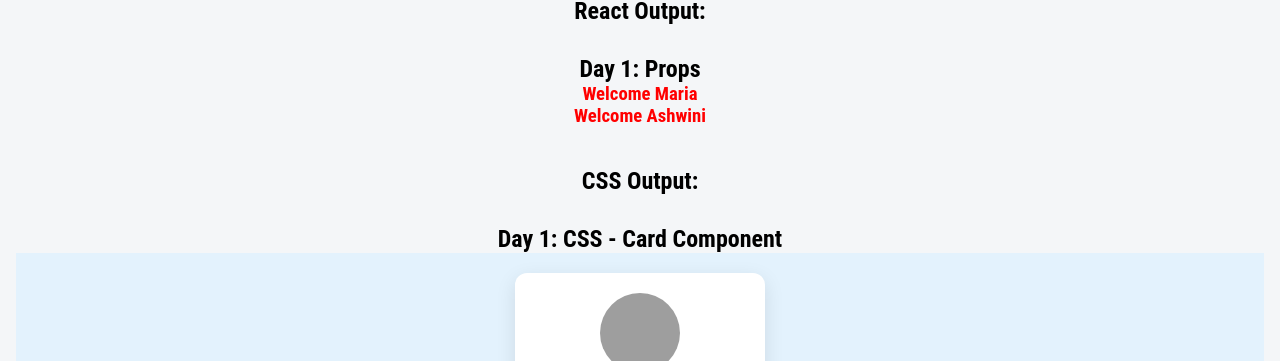
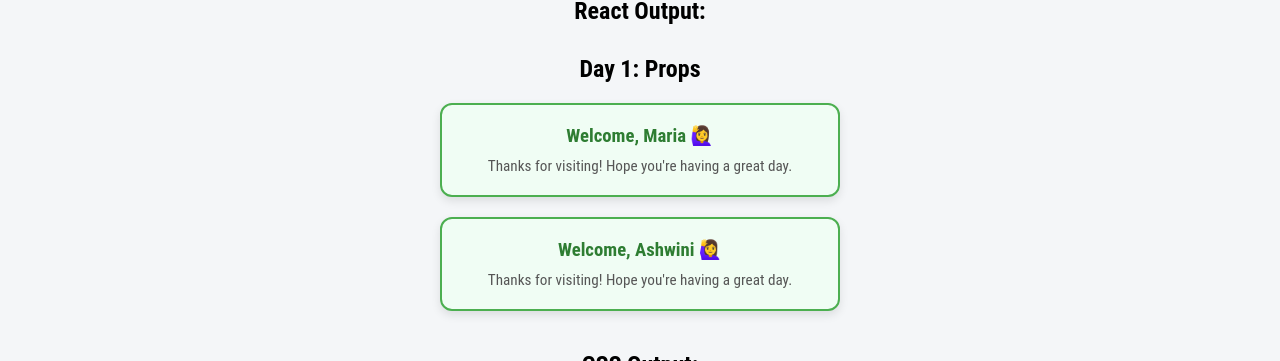
Before and after one commit to mariaashwini/react-training, a React (Create React App) app: page / in a window 1280 px wide. Shown: the part 127-488 px from the top of the page. Built offline with nearby package versions, Linux system fonts and the light colour scheme; no server answers; grey boxes are pictures that could not be loaded.

Commit message:
Refactor: Enhanced Welcome component UI and added emoji

```diff
--- /dev/null
+++ b/src/components/Day01_Props/Welcome.css
@@ -0,0 +1,21 @@
+.welcome-box {
+  padding: 20px;
+  margin: 20px auto;
+  text-align: center;
+  border: 2px solid #4caf50;
+  border-radius: 12px;
+  max-width: 400px;
+  font-family: Arial, sans-serif;
+  background-color: #f0fdf4;
+  box-shadow: 0 4px 10px rgba(0, 0, 0, 0.1);
+}
+
+.welcome-box h3 {
+  color: #2e7d32;
+  margin-bottom: 10px;
+}
+
+.welcome-box p {
+  color: #555;
+  font-size: 0.95rem;
+}
--- a/src/components/Day01_Props/Welcome.js
+++ b/src/components/Day01_Props/Welcome.js
@@ -1,3 +1,9 @@
-export default function Welcome(props){
-    return <h3>Welcome {props.name}</h3>
+import './Welcome.css'
+export default function Welcome({name="Guest"}){
+     return (
+    <div className="welcome-box">
+      <h3>Welcome, {name} 🙋‍♀️</h3>
+      <p>Thanks for visiting! Hope you're having a great day.</p>
+    </div>
+  );
 }
```
